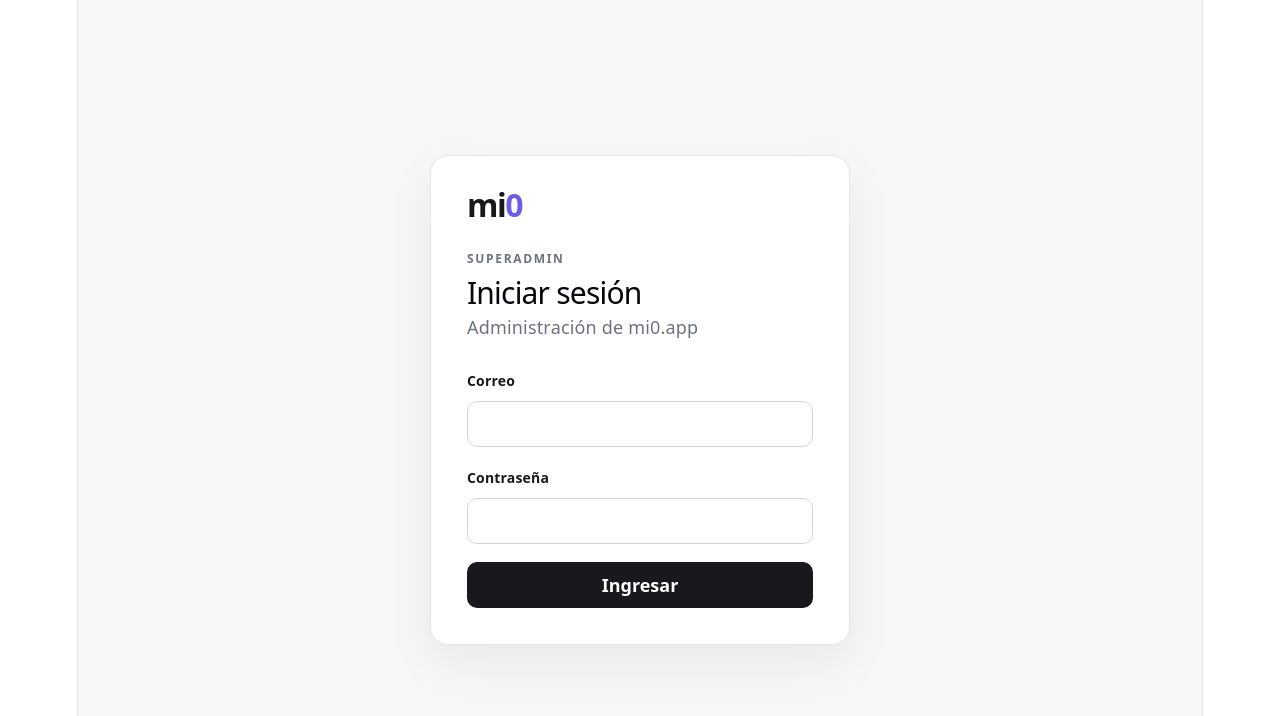
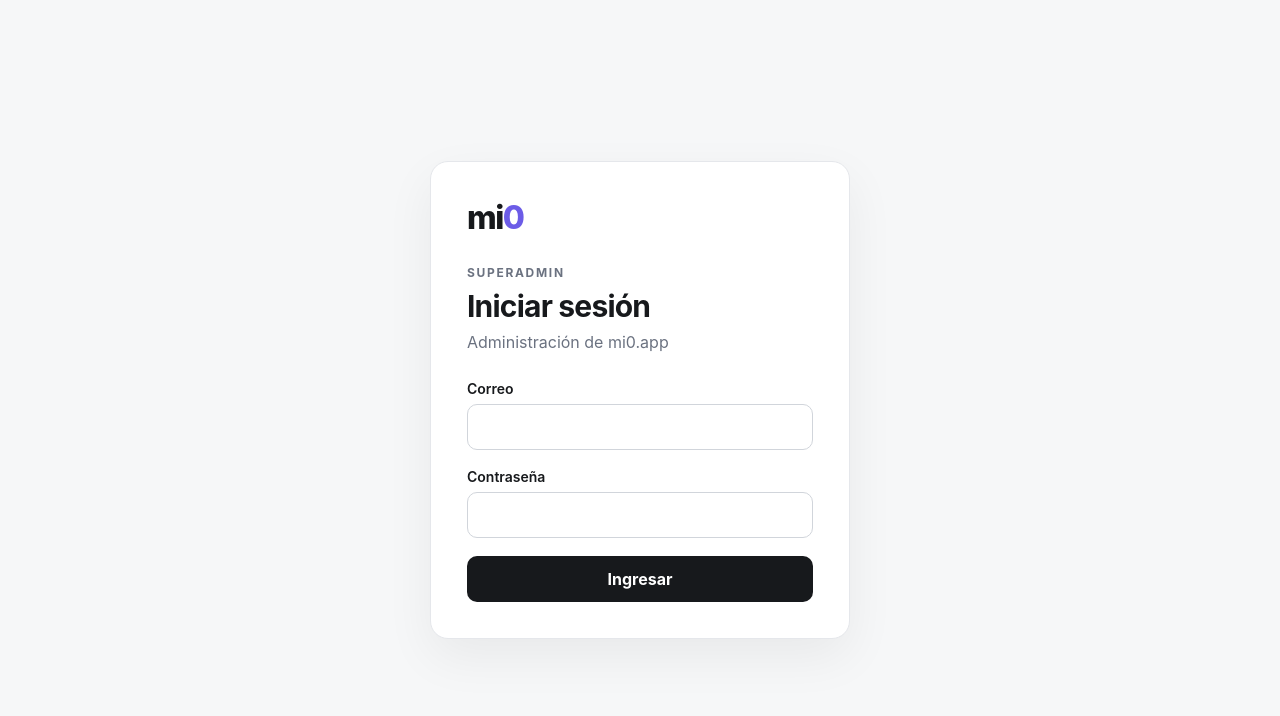
Before and after one commit to kaplack/mi0, a React (Vite) app in the folder superadmin/: page / in a window 1280 px wide. Shown: the top 716 px of the page. Built offline with nearby package versions, Linux system fonts and the light colour scheme; no server answers.

Commit message:
style(superadmin): simplify global styles

```diff
--- a/superadmin/src/index.css
+++ b/superadmin/src/index.css
@@ -1,111 +1,9 @@
 :root {
-  --text: #6b6375;
-  --text-h: #08060d;
-  --bg: #fff;
-  --border: #e5e4e7;
-  --code-bg: #f4f3ec;
-  --accent: #aa3bff;
-  --accent-bg: rgba(170, 59, 255, 0.1);
-  --accent-border: rgba(170, 59, 255, 0.5);
-  --social-bg: rgba(244, 243, 236, 0.5);
-  --shadow:
-    rgba(0, 0, 0, 0.1) 0 10px 15px -3px, rgba(0, 0, 0, 0.05) 0 4px 6px -2px;
-
-  --sans: system-ui, 'Segoe UI', Roboto, sans-serif;
-  --heading: system-ui, 'Segoe UI', Roboto, sans-serif;
-  --mono: ui-monospace, Consolas, monospace;
-
-  font: 18px/145% var(--sans);
-  letter-spacing: 0.18px;
-  color-scheme: light dark;
-  color: var(--text);
-  background: var(--bg);
+  font-family: Inter, ui-sans-serif, system-ui, -apple-system, BlinkMacSystemFont, "Segoe UI", sans-serif;
   font-synthesis: none;
   text-rendering: optimizeLegibility;
   -webkit-font-smoothing: antialiased;
-  -moz-osx-font-smoothing: grayscale;
-
-  @media (max-width: 1024px) {
-    font-size: 16px;
-  }
 }
 
-@media (prefers-color-scheme: dark) {
-  :root {
-    --text: #9ca3af;
-    --text-h: #f3f4f6;
-    --bg: #16171d;
-    --border: #2e303a;
-    --code-bg: #1f2028;
-    --accent: #c084fc;
-    --accent-bg: rgba(192, 132, 252, 0.15);
-    --accent-border: rgba(192, 132, 252, 0.5);
-    --social-bg: rgba(47, 48, 58, 0.5);
-    --shadow:
-      rgba(0, 0, 0, 0.4) 0 10px 15px -3px, rgba(0, 0, 0, 0.25) 0 4px 6px -2px;
-  }
-
-  #social .button-icon {
-    filter: invert(1) brightness(2);
-  }
-}
-
-body {
-  margin: 0;
-}
-
-#root {
-  width: 1126px;
-  max-width: 100%;
-  margin: 0 auto;
-  text-align: center;
-  border-inline: 1px solid var(--border);
-  min-height: 100svh;
-  display: flex;
-  flex-direction: column;
-  box-sizing: border-box;
-}
-
-h1,
-h2 {
-  font-family: var(--heading);
-  font-weight: 500;
-  color: var(--text-h);
-}
-
-h1 {
-  font-size: 56px;
-  letter-spacing: -1.68px;
-  margin: 32px 0;
-  @media (max-width: 1024px) {
-    font-size: 36px;
-    margin: 20px 0;
-  }
-}
-h2 {
-  font-size: 24px;
-  line-height: 118%;
-  letter-spacing: -0.24px;
-  margin: 0 0 8px;
-  @media (max-width: 1024px) {
-    font-size: 20px;
-  }
-}
-p {
-  margin: 0;
-}
-
-code,
-.counter {
-  font-family: var(--mono);
-  display: inline-flex;
-  border-radius: 4px;
-  color: var(--text-h);
-}
-
-code {
-  font-size: 15px;
-  line-height: 135%;
-  padding: 4px 8px;
-  background: var(--code-bg);
-}
+body { margin: 0; }
+button, input { font-family: inherit; }
```
